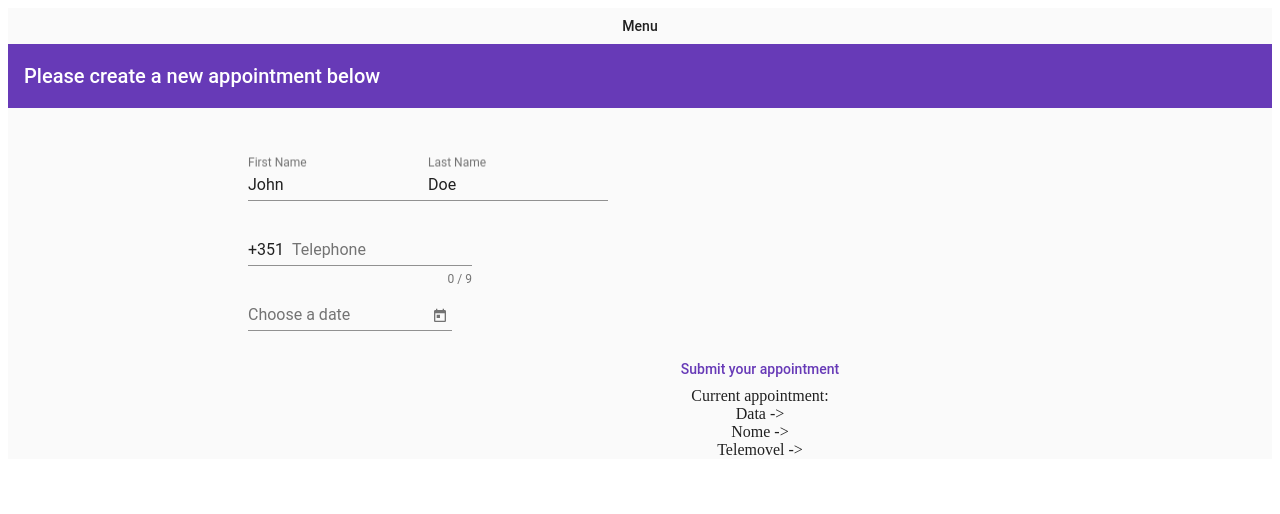
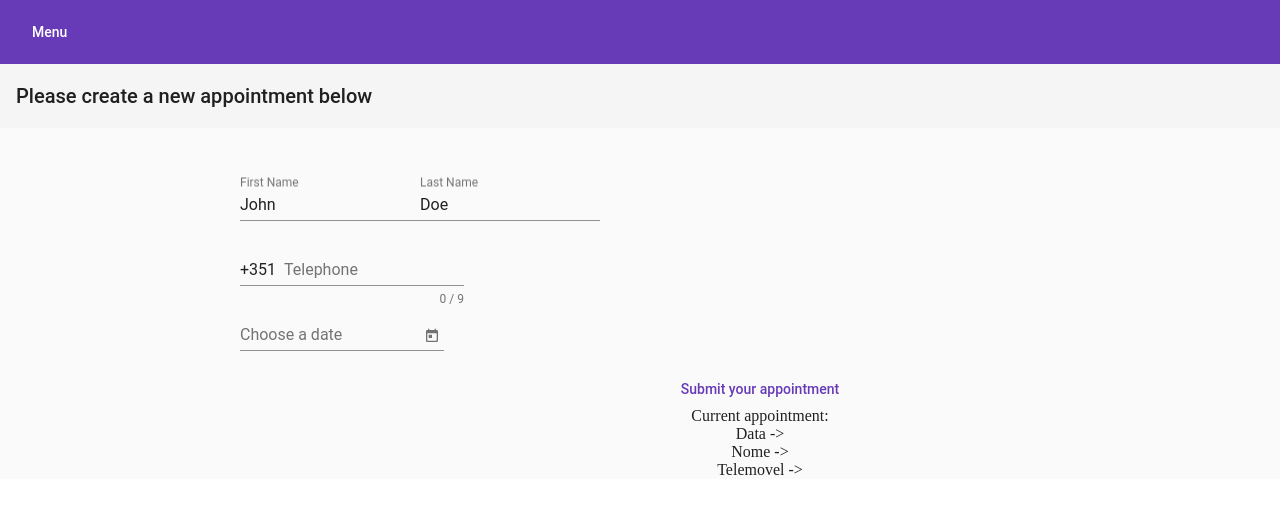
Before and after one commit to ricardoreais/appointments, an Angular app: page /appointment in a window 1280 px wide. Shown: the top 514 px of the page. Built offline with nearby package versions, Linux system fonts and the light colour scheme.

Commit message:
Modified navbar

```diff
--- a/src/app/app.component.html
+++ b/src/app/app.component.html
@@ -1,9 +1,11 @@
 <!--The content below is only a placeholder and can be replaced.-->
 <div class="mat-app-background" style="text-align:center">
-  <button mat-button [matMenuTriggerFor]="menu">Menu</button>
-  <mat-menu #menu="matMenu">
-    <button mat-menu-item routerLink="/">Home</button>
-    <button mat-menu-item routerLink="/appointment">Create new appointment</button>
-  </mat-menu>
+  <mat-toolbar color="primary">
+    <button mat-button [matMenuTriggerFor]="menu">Menu</button>
+    <mat-menu #menu="matMenu">
+      <button mat-menu-item routerLink="/">Home</button>
+      <button mat-menu-item routerLink="/appointment">Create new appointment</button>
+    </mat-menu>
+  </mat-toolbar>
   <router-outlet></router-outlet>
 </div>
--- a/src/app/appointment/appointment.component.css
+++ b/src/app/appointment/appointment.component.css
@@ -1,7 +1,3 @@
 .appointment-info-form{
     margin: 3em 0em 0em 15em;
 }
-
-.align-left{
-    text-align: left;
-}
--- a/src/app/appointment/appointment.component.html
+++ b/src/app/appointment/appointment.component.html
@@ -1,4 +1,4 @@
-<mat-toolbar color="primary">Please create a new appointment below</mat-toolbar>
+<mat-toolbar color="secondary">Please create a new appointment below</mat-toolbar>
 <div>
   <form class="appointment-info-form">
     <div>
--- a/src/index.html
+++ b/src/index.html
@@ -4,7 +4,6 @@
   <meta charset="utf-8">
   <title>Appointments</title>
   <base href="/">
-
   <meta name="viewport" content="width=device-width, initial-scale=1">
   <link rel="icon" type="image/x-icon" href="favicon.ico">
   <link href="https://fonts.googleapis.com/icon?family=Material+Icons" rel="stylesheet">
--- a/src/styles.css
+++ b/src/styles.css
@@ -1,5 +1,11 @@
 /* You can add global styles to this file, and also import other style files */
 @import '~@angular/material/prebuilt-themes/deeppurple-amber.css';
+
+body { margin: 0;}
+
+.align-left{
+    text-align: left;
+}
 
 .material-icons {
     font-family: 'Material Icons';
```
